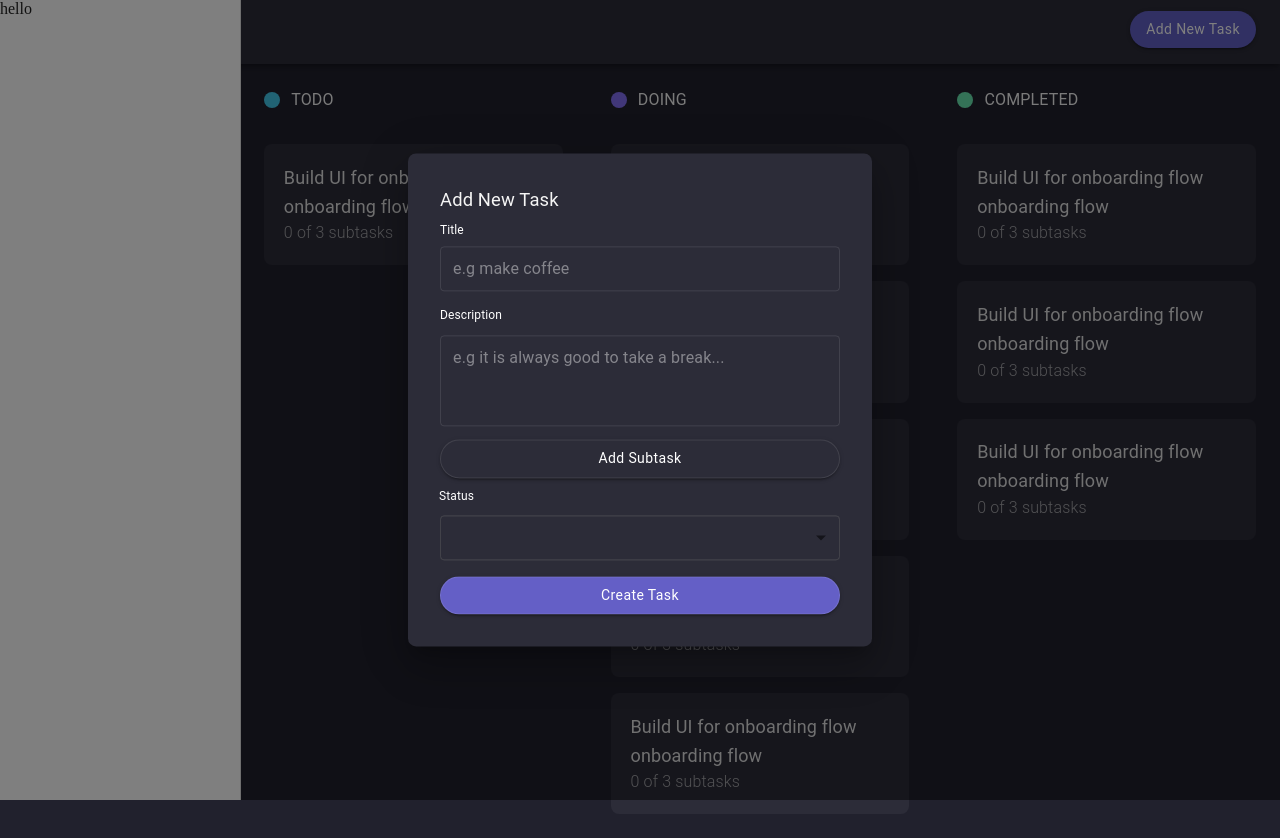
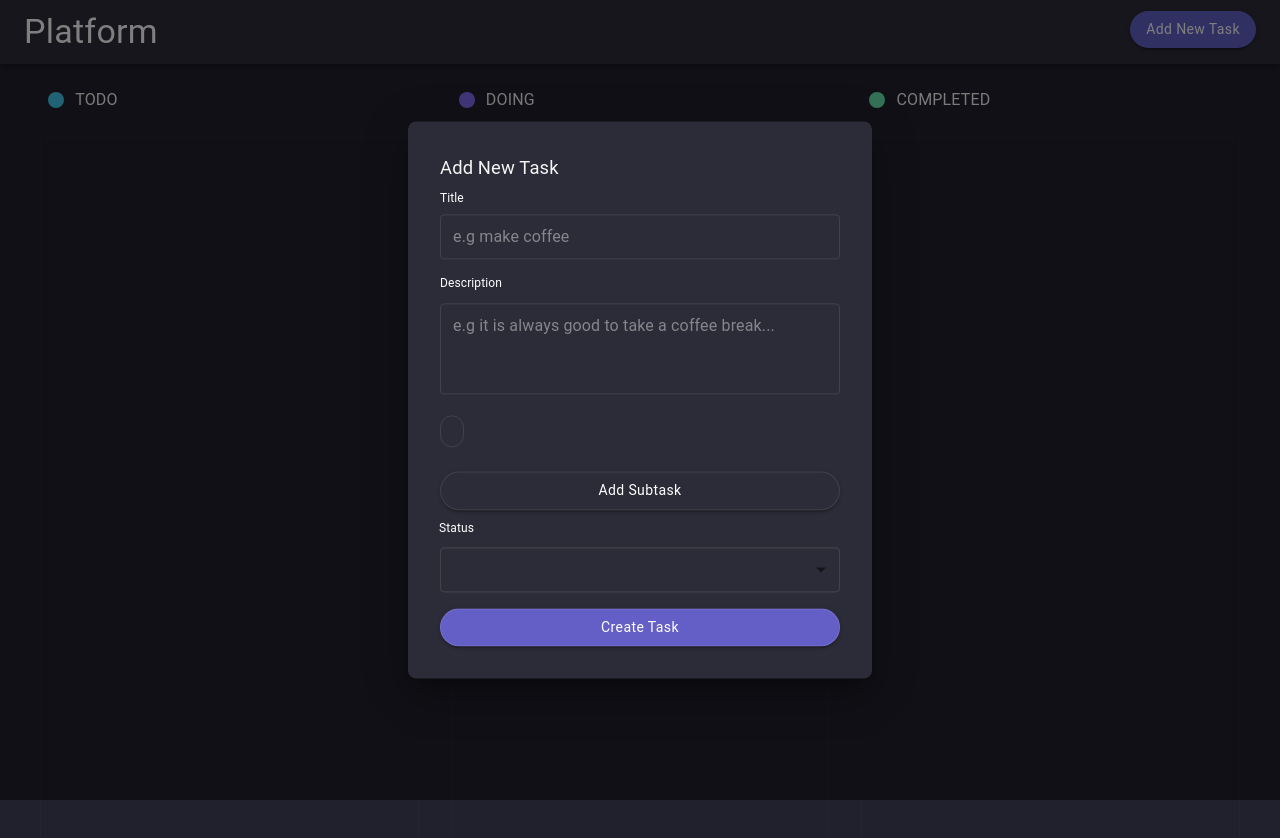
Before and after one commit to Nateight8/task-manager, a Next.js app: page / in a window 1280 px wide. Both pictures are taken after a click on the button "Add New Task". Shown: the top 838 px of the page. Built offline with nearby package versions, Linux system fonts and the light colour scheme.

Commit message:
add to task functionality

```diff
--- a/Components/MainComponent/MainContent.jsx
+++ b/Components/MainComponent/MainContent.jsx
@@ -3,20 +3,31 @@ import React, { useState } from "react";
 import Task from "./Task";
 import TaskStateHeader from "./TaskStateHeader";
 
-function MainContent() {
+function MainContent({ formValues, subTask }) {
   return (
     <Box sx={{ width: "100%", height: "", background: "#21212d" }}>
       <Toolbar />
-      <Grid container>
+      <Grid container whiteSpace="nowrap" sx={{ overflowX: "scroll" }}>
         {/* todo */}
         <Grid item xs={4} p={2}>
           <TaskStateHeader status="Todo" color="#43c7e9" />
-          {/* {console.log(values)} */}
-          <Box sx={{ height: "100vh", background: "" }}>
+          {/* {console.log(formValues)} */}
+          <Box
+            sx={{
+              height: "100vh",
+              background: "",
+              border: "1px solid rgba(255,255,255, 0.02)",
+            }}
+          >
             <Grid container>
-              <Task />
-              {/* <Task />
-              <Task /> */}
+              {formValues.map(({ title, subtasks, description }) => (
+                <Task
+                  key={title}
+                  subtasks={subtasks}
+                  description={description}
+                  title={title}
+                />
+              ))}
             </Grid>
           </Box>
         </Grid>
@@ -24,13 +35,19 @@ function MainContent() {
         <Grid item xs={4} p={2}>
           <TaskStateHeader status="Doing" color="#836ff3" />
 
-          <Box sx={{ height: "100vh", background: "" }}>
+          <Box
+            sx={{
+              minHeight: "100vh",
+              background: "",
+              border: "1px solid rgba(255,255,255, 0.02)",
+            }}
+          >
             <Grid container>
+              {/* <Task />
               <Task />
               <Task />
               <Task />
-              <Task />
-              <Task />
+              <Task /> */}
             </Grid>
           </Box>
         </Grid>
@@ -38,11 +55,17 @@ function MainContent() {
         <Grid item xs={4} p={2}>
           <TaskStateHeader status="Completed" color="#68e6b0" />
 
-          <Box sx={{ height: "100vh", background: "" }}>
+          <Box
+            sx={{
+              height: "100vh",
+              background: "",
+              border: "1px solid rgba(255,255,255, 0.02)",
+            }}
+          >
             <Grid container>
+              {/* <Task />
               <Task />
-              <Task />
-              <Task />
+              <Task /> */}
             </Grid>
           </Box>
         </Grid>
--- a/Components/MainComponent/Task.jsx
+++ b/Components/MainComponent/Task.jsx
@@ -1,31 +1,71 @@
-import { Box, Grid, Typography } from "@mui/material";
+import {
+  Box,
+  Button,
+  Grid,
+  ListItemButton,
+  ListItemText,
+  Typography,
+} from "@mui/material";
+import { useFormikContext } from "formik";
 import React, { useState } from "react";
+import ViewModal from "../ViewModal/ViewModal";
 
-function Task() {
-  const [todo, setTodo] = useState({
-    title: "Build UI for onboarding flow onboarding flow",
-    descrition: "Take me home",
-  });
+function Task({ title, subtasks, description }) {
+  const [open, setOpen] = useState(false);
 
   return (
     <Grid item xs={12} p={1}>
-      <Box
+      {/* <Box
         sx={{
           background: "#2c2c38",
           padding: "1.24rem",
           borderRadius: "0.5em",
         }}
+      > */}
+      <ListItemButton
+        onClick={() => {
+          setOpen(true);
+        }}
+        sx={{
+          background: "#2c2c38",
+          padding: "1.24rem",
+          borderRadius: "0.5em",
+          border: "1px solid #2c2c38",
+          "&:hover": {
+            background: "#2c2c38",
+            border: "1px solid #645fc6",
+            // color: "#2c2c38",
+          },
+        }}
       >
-        <Typography
-          variant="h6"
-          sx={{ fontSize: "18px", fontWeight: 400, opacity: 0.9 }}
-        >
-          {todo.title}
-        </Typography>
-        <Typography sx={{ opacity: 0.6, fontWeight: 300 }} variant="body1">
-          0 of 3 subtasks
-        </Typography>
-      </Box>
+        <ListItemText
+          sx={{
+            // "	.MuiListItemText-root": {
+            //   color: "black",
+            // },
+
+            ".MuiListItemText-primary": {
+              fontSize: "18px",
+              fontWeight: 400,
+              opacity: 0.9,
+            },
+            "	.MuiListItemText-secondary": {
+              opacity: 0.6,
+              fontWeight: 300,
+              color: "white",
+            },
+          }}
+          primary={title}
+          secondary={`0 of ${subtasks.length} subtasks`}
+        />
+      </ListItemButton>
+      <ViewModal
+        setOpen={setOpen}
+        open={open}
+        subtasks={subtasks}
+        description={description}
+        title={title}
+      />
     </Grid>
   );
 }
--- /dev/null
+++ b/Components/Modal.jsx/ChildModal.jsx
@@ -0,0 +1,116 @@
+import {
+  Box,
+  Modal,
+  Button,
+  InputBase,
+  InputLabel,
+  FormControl,
+} from "@mui/material";
+import { Field, Form, Formik, useField } from "formik";
+import React, { useState } from "react";
+import CustomInputComp from "./CustomInputComp";
+
+function ChildModal({
+  name,
+  label,
+  placeholder,
+  subTask,
+  setsubTask,
+  openSubTask,
+  setOpenSubTask,
+  subtasks,
+  idx,
+  push,
+  ...otherProps
+}) {
+  // const [field, meta] = useField(name);
+  const style = {
+    position: "absolute",
+    top: "50%",
+    left: "50%",
+    transform: "translate(-50%, -50%)",
+    width: 400,
+    bgcolor: "background.paper",
+    // border: "2px solid #000",
+    boxShadow: 24,
+    p: 4,
+    background: "#2c2c38",
+    borderRadius: "0.5rem",
+  };
+
+  const btnStyle = {
+    borderRadius: "2rem",
+    background: "#2c2c38",
+    border: "1px solid  rgba(255, 255, 255, 0.1)",
+    textTransform: "capitalize",
+    fontWeight: 400,
+
+    "&:hover": {
+      background: "white",
+      color: "#2c2c38",
+    },
+  };
+  const styles = {
+    "label + &": {
+      marginTop: "1.5rem",
+      color: "white",
+    },
+
+    "& .MuiInputBase-input": {
+      border: "1px solid  rgba(255, 255, 255, 0.1)",
+      padding: "10px 12px",
+      borderRadius: 1,
+    },
+  };
+
+  // console.log(subtasks);
+  return (
+    <Modal
+      open={openSubTask}
+      onClose={() => {
+        setOpenSubTask(false);
+      }}
+    >
+      <Box sx={style}>
+        <FormControl
+          variant="standard"
+          sx={{ width: "100%", marginY: "0.5rem" }}
+        >
+          <InputLabel
+            shrink
+            sx={{
+              color: "white",
+              fontSize: "16px",
+              textTransform: "capitalize",
+            }}
+          >
+            {label}
+          </InputLabel>
+
+          <Field name={`subtasks[${idx}]`}>
+            {({ field }) => (
+              <InputBase
+                {...field}
+                // {...otherProps}
+                name={`subtasks[${idx}]`}
+                fullWidth
+                placeholder={placeholder}
+                sx={styles}
+              />
+            )}
+          </Field>
+        </FormControl>
+        <Button
+          sx={btnStyle}
+          onClick={() => push("")}
+          variant="contained"
+          type="submit"
+        >
+          Submit subtask
+        </Button>
+      </Box>
+    </Modal>
+  );
+}
+
+export default ChildModal;
--- a/Components/Modal.jsx/ModalComponent.jsx
+++ b/Components/Modal.jsx/ModalComponent.jsx
@@ -5,16 +5,22 @@ import {
   Button,
   MenuItem,
   Select,
+  Stack,
+  Chip,
 } from "@mui/material";
-import React from "react";
+import React, { useCallback, useState } from "react";
 import CustomInputComp from "./CustomInputComp";
 import TextFieldCom from "./TextFieldCom";
 import AddIcon from "@mui/icons-material/Add";
 import SelectComp from "./SelectComp";
-import { Form, Field, Formik } from "formik";
+import { Form, Field, Formik, FieldArray } from "formik";
 import { FormControl, InputBase, InputLabel, styled } from "@mui/material";
+import ChildModal from "./ChildModal";
+import { Scrollbars } from "react-custom-scrollbars";
 
-function ModalComponent({ isSubmitting, open, setOpen }) {
+function ModalComponent({ isSubmitting, open, setOpen, subTask, setsubTask }) {
+  const [openSubTask, setOpenSubTask] = useState(false);
+
   const style = {
     position: "absolute",
     top: "50%",
@@ -42,32 +48,8 @@ function ModalComponent({ isSubmitting, open, setOpen }) {
     },
   };
 
-  const CustomInput = styled(InputBase)(({ theme }) => ({
-    "label + &": {
-      marginTop: theme.spacing(3),
-      color: "white",
-    },
-
-    "& .MuiInputBase-input": {
-      border: "1px solid  rgba(255, 255, 255, 0.1)",
-      padding: "10px 12px",
-      borderRadius: 4,
-    },
-  }));
-
-  const CustomSelect = styled(Select)(({ theme }) => ({
-    "label + &": {
-      marginTop: theme.spacing(3),
-      color: "white",
-    },
-
-    "& .MuiInputBase-input": {
-      border: "1px solid  rgba(255, 255, 255, 0.2)",
-      padding: "10px 12px",
-      borderRadius: 4,
-    },
-  }));
-
+  // console.log(fields);
+  // console.log(subTask);
   return (
     // <Form>
     <>
@@ -94,22 +76,70 @@ function ModalComponent({ isSubmitting, open, setOpen }) {
             />
             <CustomInputComp
               label="description"
-              placeholder="e.g it is always good to take a break..."
+              placeholder="e.g it is always good to take a coffee break..."
               name="description"
               type="text"
               multiline
               minRows={3}
             />
 
+            {/* <Scrollbars autoHeight> */}
+            <FieldArray name="subtasks">
+              {(fieldArrayProps) => {
+                const { push, remove, form } = fieldArrayProps;
+                const { values } = form;
+                const { subtasks } = values;
+
+                return (
+                  // <Scrollbars autoHeight style={{ width: "100%" }}>
+                  <Box
+                    sx={{
+                      maxHeight: "8rem",
+                      width: "100%",
+                      background: "",
+                      // overflowY: "scroll",
+                      marginBottom: "1rem",
+                    }}
+                  >
+                    {subtasks.map((task, idx) => (
+                      <div key={idx}>
+                        <Chip
+                          sx={{
+                            color: "white",
+                            border: "1px solid  rgba(255, 255, 255, 0.1)",
+                            marginRight: "8px",
+                            marginY: "8px",
+                          }}
+                          label={task}
+                          variant="outlined"
+                        />
+
+                        <ChildModal
+                          subtasks={subtasks}
+                          openSubTask={openSubTask}
+                          setOpenSubTask={setOpenSubTask}
+                          idx={idx}
+                          push={push}
+                        />
+                      </div>
+                    ))}
+                  </Box>
+                  // </Scrollbars>
+                );
+              }}
+            </FieldArray>
+            {/* </Scrollbars> */}
+
             <Button
-              // type="submit"
               variant="contained"
               sx={{ ...btnStyle }}
               fullWidth
+              onClick={() => {
+                setOpenSubTask(true);
+              }}
             >
               add subtask
             </Button>
-
             <SelectComp name="status" />
             <Button
               type="submit"
@@ -120,8 +150,6 @@ function ModalComponent({ isSubmitting, open, setOpen }) {
               Create Task
             </Button>
           </Form>
-          {/* )}
-        </Formik> */}
         </Box>
       </Modal>
     </>
@@ -130,3 +158,10 @@ function ModalComponent({ isSubmitting, open, setOpen }) {
 }
 
 export default ModalComponent;
+
+// <ChildModal
+//   subtasks={subtasks}
+//   openSubTask={openSubTask}
+//   setOpenSubTask={setOpenSubTask}
+//   idx={idx}
+//   push={push}/>
--- /dev/null
+++ b/Components/ViewModal/ViewModal.jsx
@@ -0,0 +1,124 @@
+import {
+  Box,
+  Checkbox,
+  List,
+  ListItem,
+  ListItemButton,
+  ListItemIcon,
+  ListItemText,
+  Modal,
+  Typography,
+} from "@mui/material";
+
+import React, { useState } from "react";
+
+function ViewModal({ setOpen, open, title, description, subtasks }) {
+  const [checked, setChecked] = useState([0]);
+
+  //   const handleToggle = () => {
+  //     const currentIndex = checked.indexOf(subtasks);
+  //     const newChecked = [...checked];
+  //     currentIndex === -1
+  //       ? newChecked.push(subtasks)
+  //       : newChecked.splice(currentIndex, 1);
+  //     setChecked(newChecked);
+  //   };
+
+  const style = {
+    position: "absolute",
+    top: "50%",
+    left: "50%",
+    transform: "translate(-50%, -50%)",
+    width: 400,
+    bgcolor: "background.paper",
+    // border: "2px solid #000",
+    boxShadow: 24,
+    p: 4,
+    background: "#2c2c38",
+    borderRadius: "0.5rem",
+  };
+
+  //   console.log(formValues);
+  return (
+    <Modal
+      open={open}
+      onClose={() => {
+        setOpen(false);
+      }}
+    >
+      <Box sx={style}>
+        <Typography
+          variant="h6"
+          sx={{ fontSize: "18px", fontWeight: 400, paddingY: "1.24rem" }}
+        >
+          {title}
+        </Typography>
+
+        <Typography
+          variant="body1"
+          sx={{ fontSize: "16px", fontWeight: 300, opacity: 0.6 }}
+        >
+          {description}
+        </Typography>
+
+        <Box sx={{ paddingY: "0.8rem" }}>
+          <Typography
+            variant="h6"
+            sx={{ fontSize: "16px", fontWeight: 400, marginBottom: "0rem" }}
+          >
+            Sub Tasks (3 of 3)
+          </Typography>
+          <List sx={{ paddingY: "1rem" }}>
+            {subtasks.map((subtasks) => (
+              <ListItem
+                key={subtasks}
+                sx={{ paddingBottom: "0.5rem" }}
+                disablePadding
+              >
+                <ListItemButton
+                  role={undefined}
+                  //   onClick={handleToggle(value)}
+                  dense
+                  sx={{ background: "#21212d", width: "100%" }}
+                >
+                  <ListItemIcon>
+                    <Checkbox
+                      edge="start"
+                      //   checked={checked.indexOf(subtasks) !== -1}
+                      tabIndex={-1}
+                      disableRipple
+                      //   onChange={handleToggle(subtasks)}
+                      // inputProps={{ "aria-labelledby": labelId }}
+                    />
+                  </ListItemIcon>
+                  <ListItemText sx={{ opacity: 0.6 }} primary={subtasks} />
+                </ListItemButton>
+              </ListItem>
+            ))}
+          </List>
+
+          <Box>
+            <Typography variant="body1">Status</Typography>
+            <Box
+              mt={1}
+              sx={{
+                border: "1px solid  rgba(255, 255, 255, 0.1)",
+                width: "100%",
+                // height: "3rem",
+              }}
+            >
+              <Typography
+                variant="body1"
+                sx={{ padding: "0.5rem", opacity: 0.7 }}
+              >
+                Doing
+              </Typography>
+            </Box>
+          </Box>
+        </Box>
+      </Box>
+    </Modal>
+  );
+}
+
+export default ViewModal;
--- a/package.json
+++ b/package.json
@@ -20,6 +20,7 @@
     "formik": "^2.2.9",
     "next": "13.1.1",
     "react": "18.2.0",
+    "react-custom-scrollbars": "^4.2.1",
     "react-dom": "18.2.0"
   }
 }
--- a/pages/index.js
+++ b/pages/index.js
@@ -21,6 +21,7 @@ import MainContent from "../Components/MainComponent/MainContent";
 import ModalComponent from "../Components/Modal.jsx/ModalComponent";
 import { Formik } from "formik";
 import { useState } from "react";
+import ViewModal from "../Components/ViewModal/ViewModal";
 
 const inter = Inter({ subsets: ["latin"] });
 const drawerWidth = 240;
@@ -28,8 +29,10 @@ const drawerWidth = 240;
 export default function Home() {
   const classes = useStyles();
   const [open, setOpen] = useState(false);
-  const [submittedValues, setsubmittedValues] = useState([]);
-  const [xyz, setxyz] = useState([]);
+  const [formValues, setFormValues] = useState([]);
+  const [subTask, setsubTask] = useState([]);
+
+  // console.log(formValues);
   return (
     <>
       <Head>
@@ -38,7 +41,7 @@ export default function Home() {
         <meta name="viewport" content="width=device-width, initial-scale=1" />
         <link rel="icon" href="/favicon.ico" />
       </Head>
-      <main>
+      <Container maxWidth="xl" sx={{ overflowX: "none" }}>
         <AppBar position="fixed" sx={{ background: "#2c2c38" }}>
           <Toolbar>
             <Stack
@@ -69,33 +72,42 @@ export default function Home() {
         </AppBar>
 
         <div className={classes.root}>
-          <Drawer
+          {/* <Drawer
             className={classes.drawer}
             variant="permanent"
             anchor="left"
             classes={{ paper: classes.drawerPaper }}
           >
             hello
-          </Drawer>
+          </Drawer> */}
 
-          <MainContent />
+          <MainContent formValues={formValues} subTask={subTask} />
         </div>
 
         <Formik
-          initialValues={{ title: "", description: "", status: "" }}
-          onSubmit={(values, actions) => {
-            setxyz([values]);
-            setsubmittedValues(...xyz, submittedValues);
+          initialValues={{
+            title: "",
+            description: "",
+            status: "",
+            subtasks: [""],
+          }}
+          onSubmit={(values, onSubmitProps) => {
+            setFormValues([...formValues, values]);
             setOpen(false);
+            onSubmitProps.resetForm();
           }}
         >
           {({ values }) => (
-            <ModalComponent open={open} setOpen={setOpen} props={values} />
+            <ModalComponent
+              open={open}
+              setOpen={setOpen}
+              props={values}
+              subTask={subTask}
+              setsubTask={setsubTask}
+            />
           )}
         </Formik>
-        {console.log(submittedValues)}
-        {/* {(props) => (  <ModalComponent />)} */}
-      </main>
+      </Container>
     </>
   );
 }
```
Also changed, not shown: 1 other file (tests, documents, lock files or other folders).
